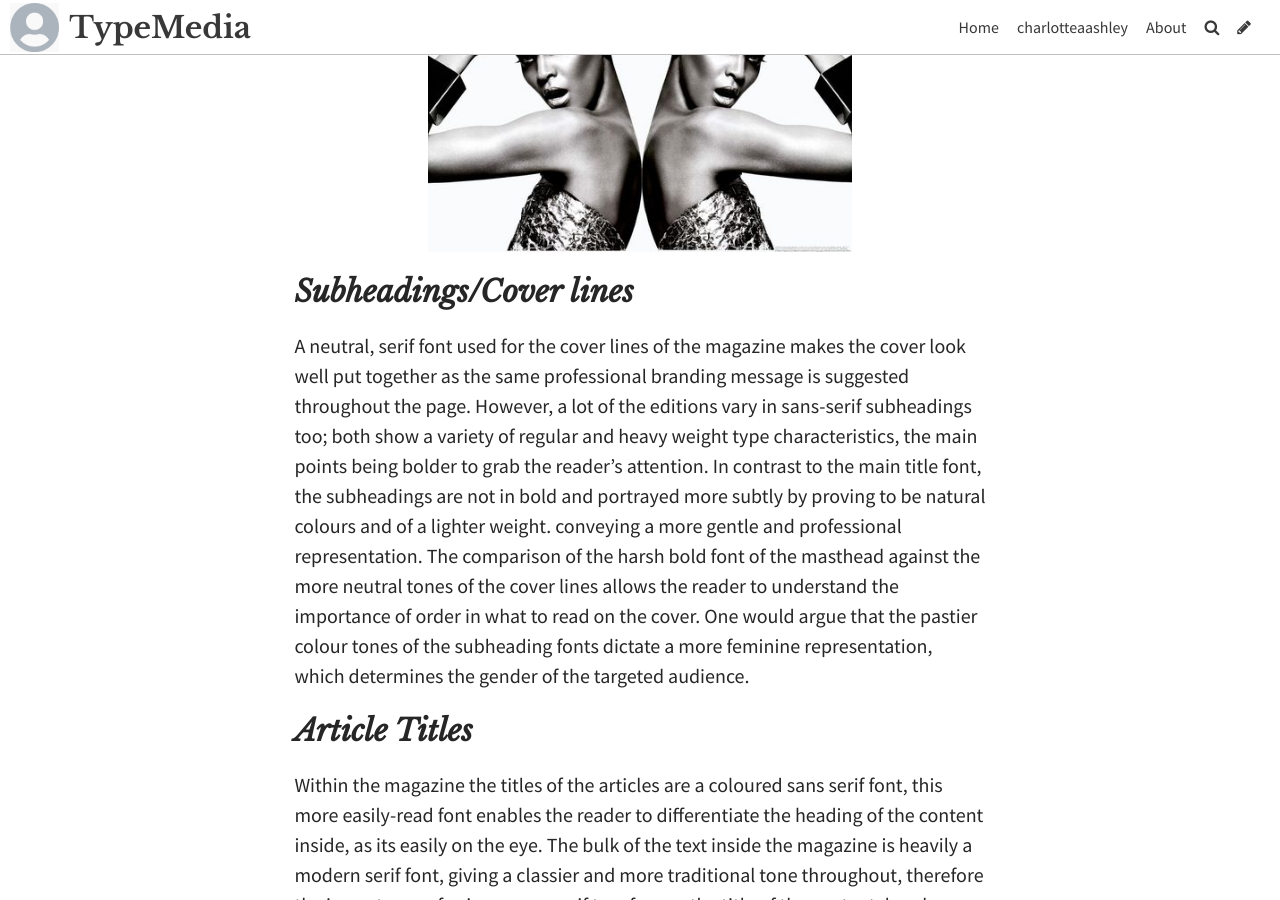
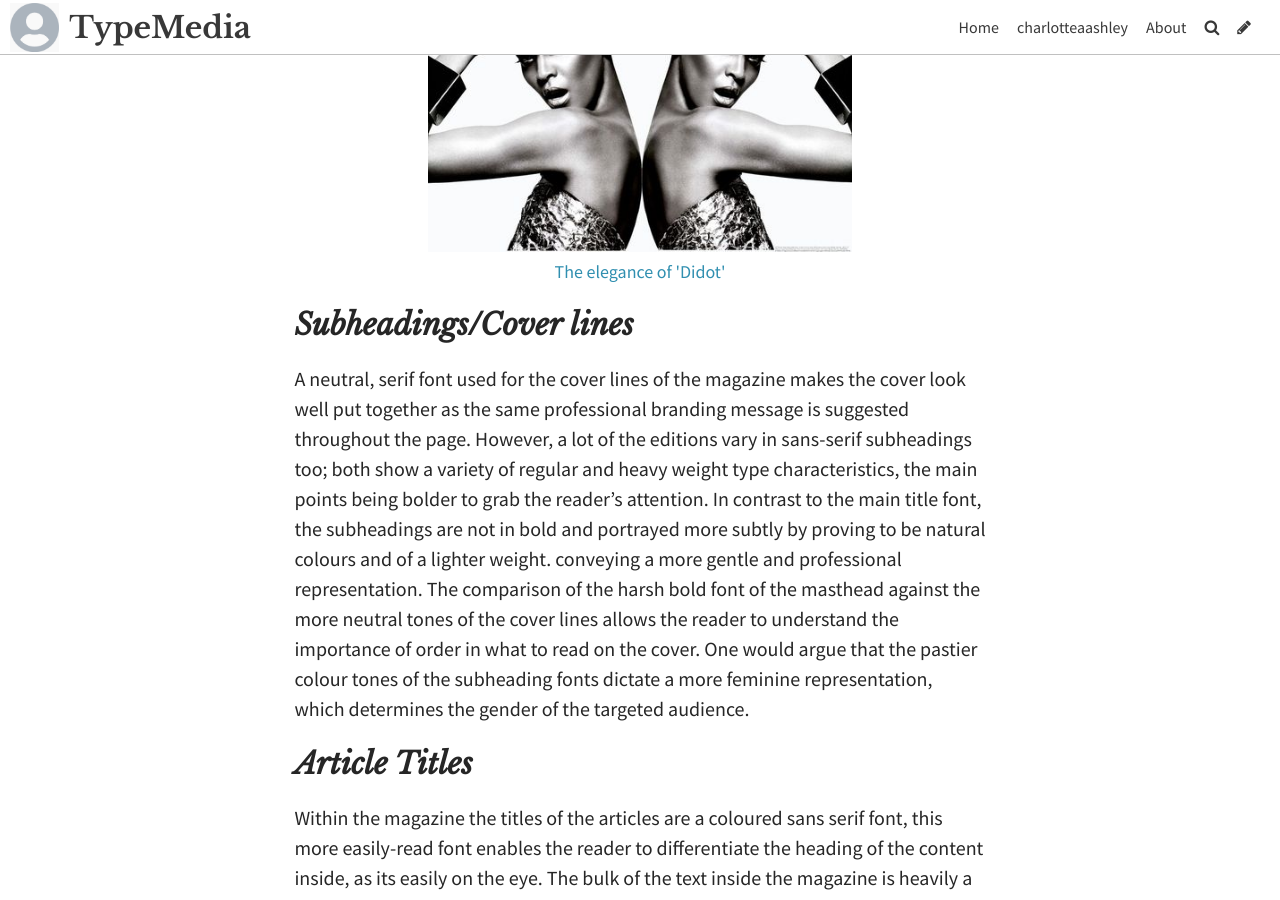
Before and after one commit to charlotteaashley/typo-design-template, a Jekyll site: the page built from _posts/2021-09-26-the-importance-of-typography-vogue.md, in a window 1280 px wide and 900 px high, scrolled down 1765 px. Built offline with Jekyll 4.4.1, drawn with Linux system fonts in a browser that asks for light colours; some web fonts are replaced.

Commit message:
Update Post “2021-09-26-the-importance-of-typography-vogue”

```diff
--- a/_posts/2021-09-26-the-importance-of-typography-vogue.md
+++ b/_posts/2021-09-26-the-importance-of-typography-vogue.md
@@ -19,7 +19,7 @@ The use of typography has a major influence on the success and recognition a for
 
 When analysing the title of the Vogue front cover the typography used is consistent throughout the magazines; which enables the brand to become recognisable and be familiar to the audiences. The modernised serif font *'didot'*  which was developed in the 1700s, is used as the typeface on the cover of the monthly magazines, originated from a famous French printing, it links to the definition of the word Vogue: 'style' in French. The connection between the French font choice being used on the actual branding of the French name symbolises its sophistication as the serif font is demonstrated to have an overall classy tone of the media type. Having a consistent use of the bold font on all magazines highlights to the audience that it is the title and draws their attention in first. Each magazine has a different colour dependent on the cover image of the certain edition used as the title, however the bold outline of the font is used throughout which emphasises the unique recognition the brand is conveying to its' audience. The high contrast of the 'didot' typeface 'Vogue' illustrates a fragile and stylish tone which is what the fashion magazine attempts to conveys throughout their pages.
 
-![](../uploads/4e0ec8b52a334f1d38e124a6d5159588.jpg "The elegance of 'Didot'")
+![The elegance of 'Didot'](../uploads/4e0ec8b52a334f1d38e124a6d5159588.jpg "The elegance of 'Didot'")
 
 ### ***Subheadings/Cover lines***
 
```
Also changed, not shown: other parts of _posts/2021-09-26-the-importance-of-typography-vogue.md (+1 -1 lines).
